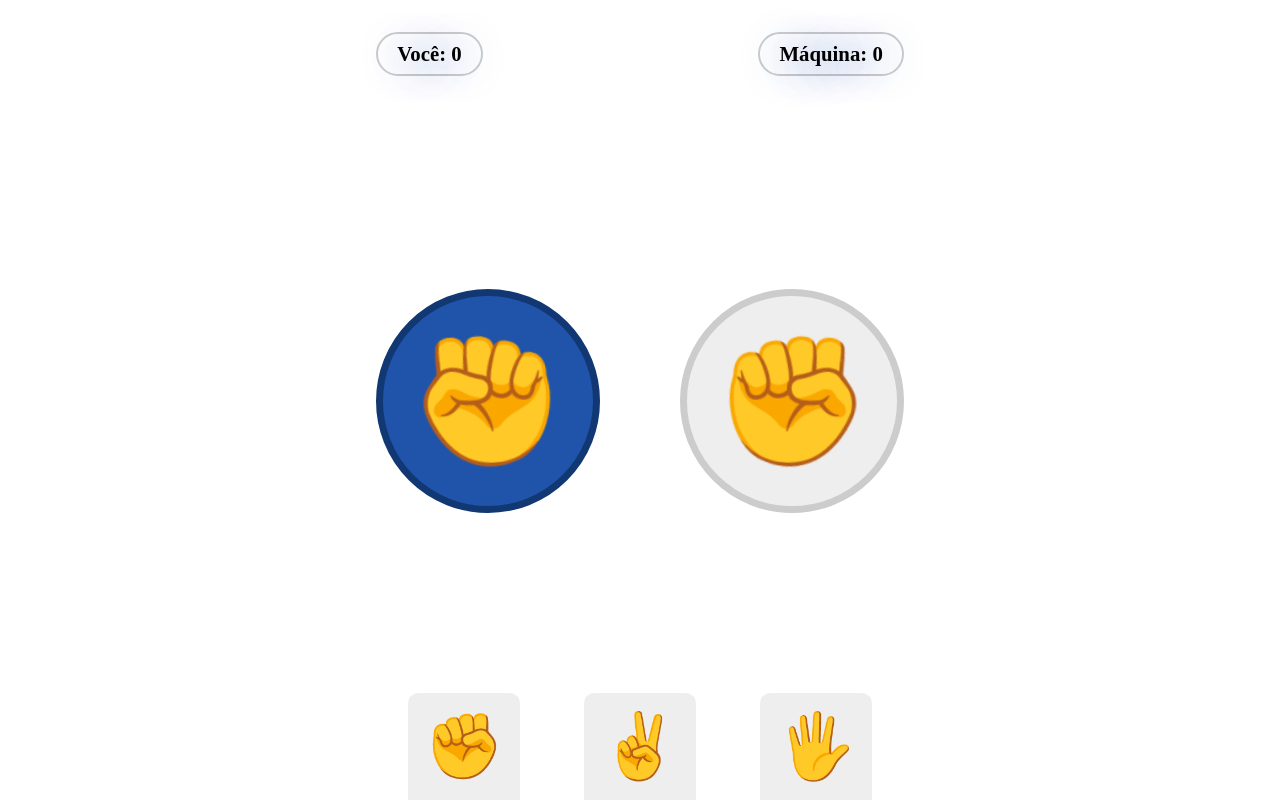
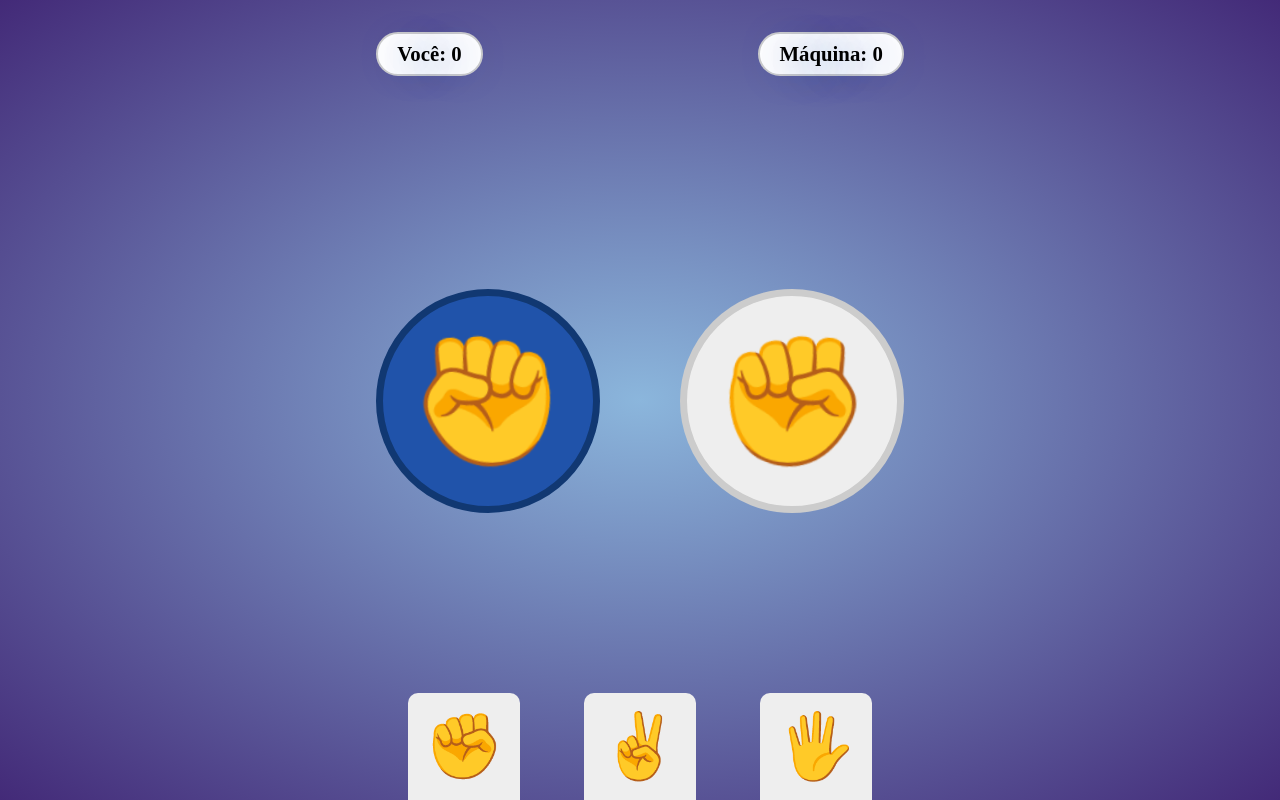
Before and after one commit to nascjoao/Rock-Paper-Scissors, a Next.js app: page / in a window 1280 px wide. Built offline with nearby package versions, Linux system fonts and the light colour scheme.

Commit message:
feat: add font and background gradient

```diff
--- a/src/styles.global.scss
+++ b/src/styles.global.scss
@@ -2,4 +2,10 @@
   margin: 0;
   padding: 0;
   box-sizing: border-box;
+  font-family: InterVariable, serif;
 }
+
+body {
+  overflow: hidden;
+  background: radial-gradient(rgb(139, 182, 220), rgb(67, 42, 120));
+}
```
